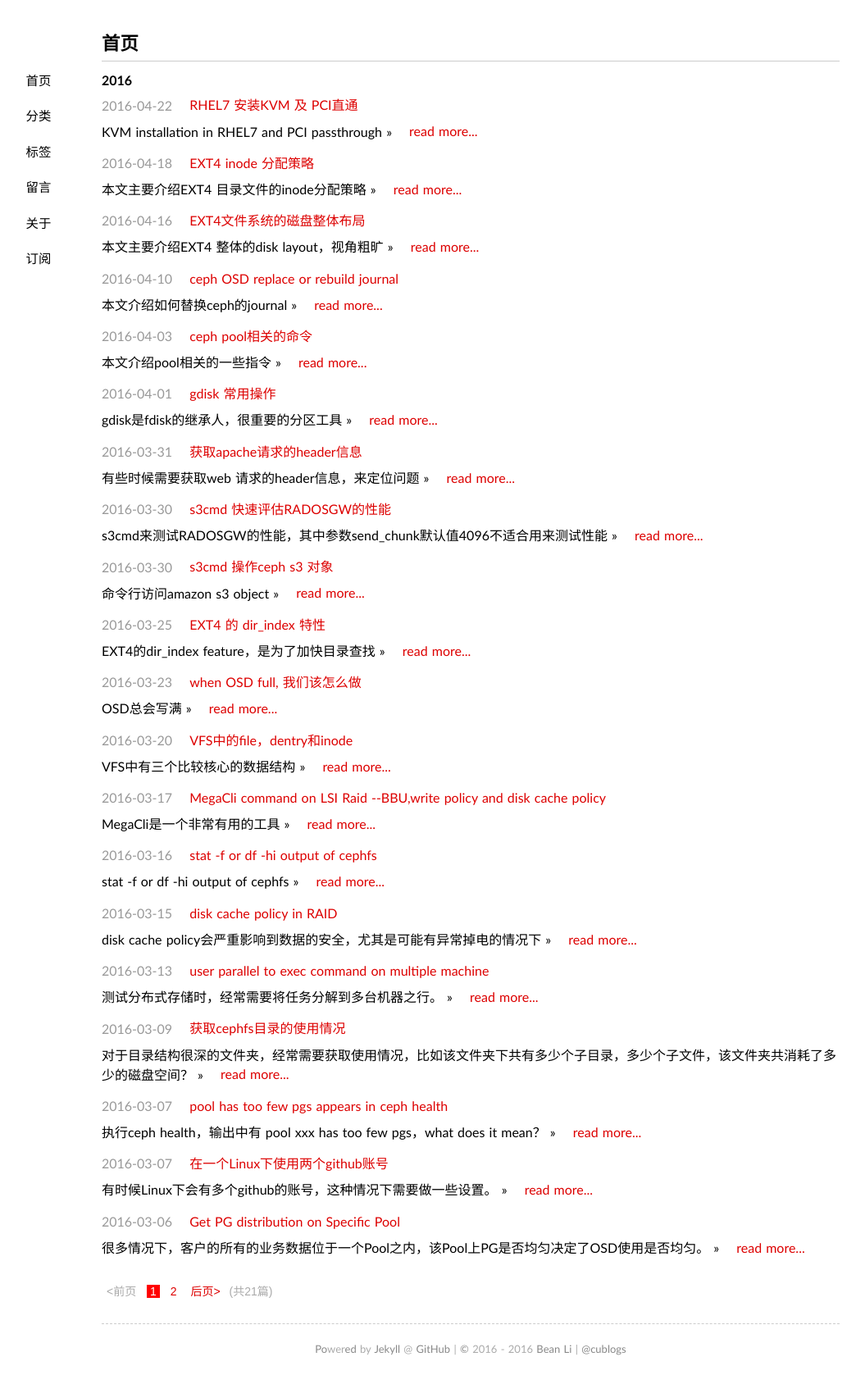
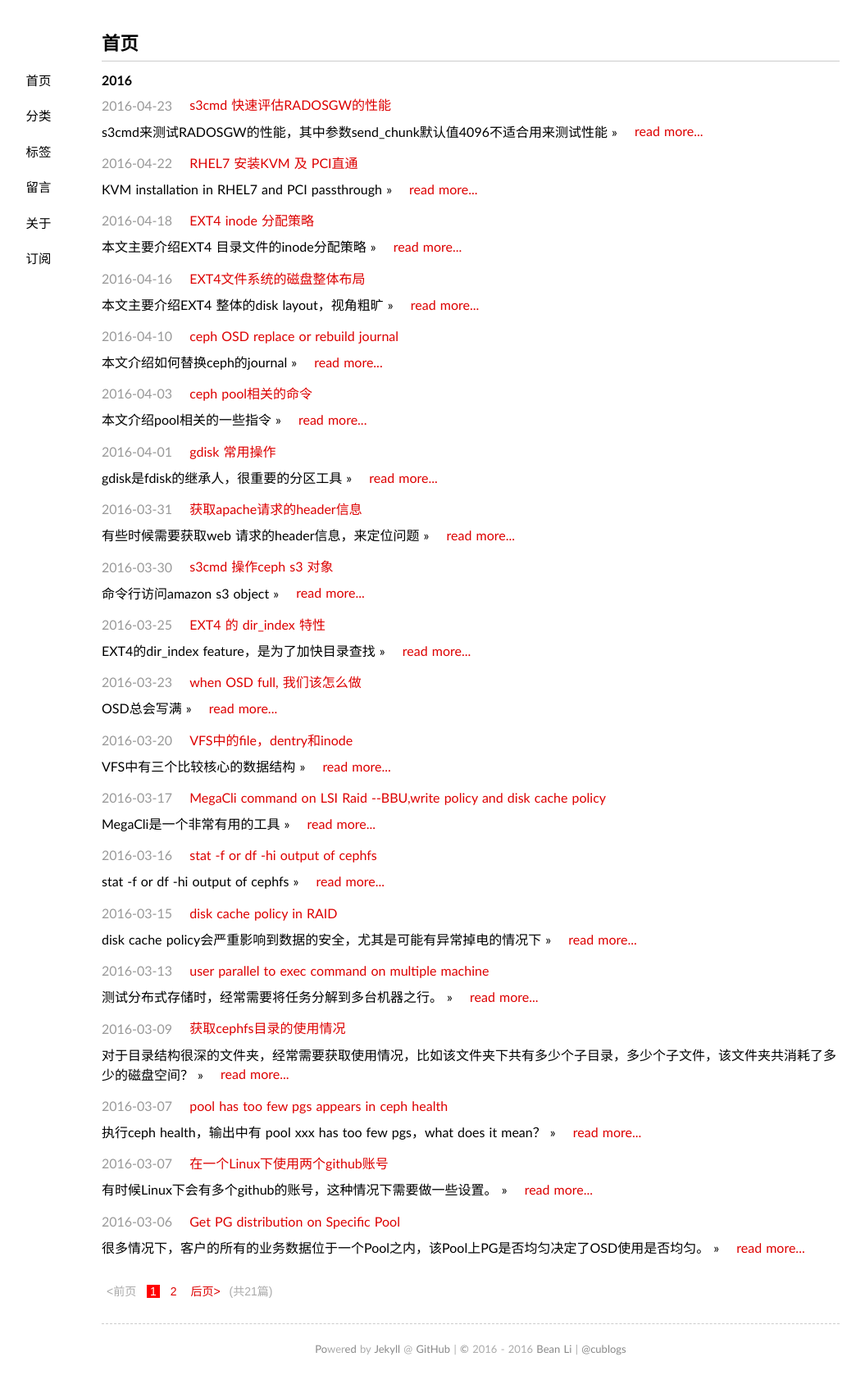
Before and after one commit to Bean-Li/Bean-Li.github.io, a Jekyll site: the page built from index.html, in a window 1280 px wide. Shown: the whole page at 82% size, without its empty margins (66-1121 px from the left). Built offline with Jekyll 4.4.1, drawn with Linux system fonts in a browser that asks for light colours; some web fonts are replaced; the list of posts is cut into pages by our own code.

Commit message:
fix file craete file

```diff
--- a/_posts/2016-04-23-s3cmd-put-to-slow.md
+++ b/_posts/2016-04-23-s3cmd-put-to-slow.md
@@ -1,7 +1,7 @@
 ---
 layout: post
 title: s3cmd 快速评估RADOSGW的性能
-date: 2016-03-30 23:20:40
+date: 2016-04-23 16:20:40
 categories: ceph
 tag: ceph
 excerpt: s3cmd来测试RADOSGW的性能，其中参数send_chunk默认值4096不适合用来测试性能
```
